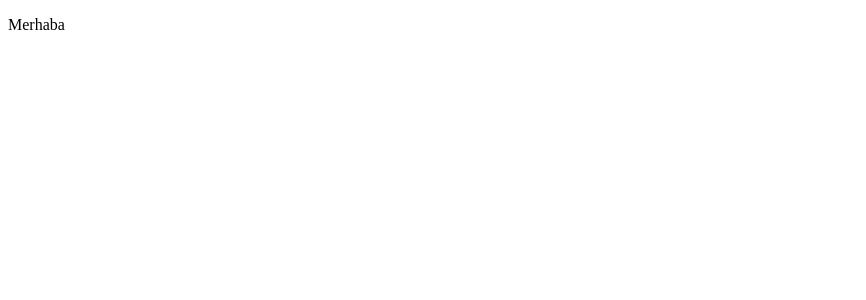
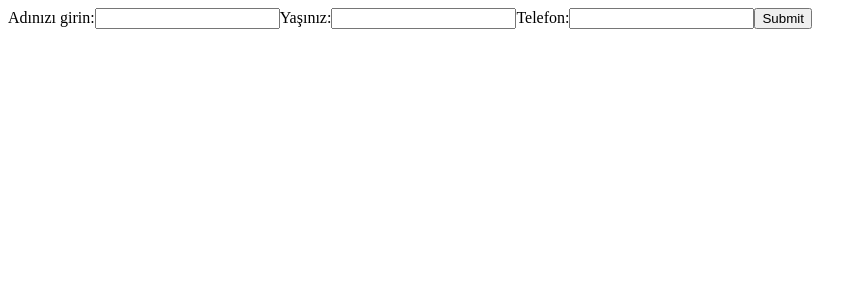
Before and after one commit to anilceyhanyeni/ders11, a React (Create React App) app: page / in a window 1280 px wide. Shown: the top 300 px of the page, without its empty margins (0-866 px from the left). Built offline with nearby package versions, Linux system fonts and the light colour scheme.

Commit message:
feat: Çoklu input form örneği yapıldı

```diff
--- /dev/null
+++ b/src/App.jsx
@@ -0,0 +1,57 @@
+import { useState } from "react"
+
+function App() {
+    const [inputlar, inputlariGuncelle] = useState({})
+
+    function formGuncelle(olay) {
+        const name = olay.target.name;
+        const value = olay.target.value;
+        inputlariGuncelle(oncekiObje => ({ ...oncekiObje, [name]: value }))
+    }
+
+    function formGonder(olay) {
+        olay.preventDefault()
+
+        if (inputlar.yas < 18) {
+            alert("Yaşınız uygun değil")
+        } else {
+            olay.target.submit()
+        }
+
+    }
+
+    return (
+        <form onSubmit={formGonder}>
+            <label>Adınızı girin:
+                <input
+                    type="text"
+                    name="ad"
+                    value={inputlar.ad || ""}
+                    onChange={formGuncelle}
+                />
+            </label>
+
+            <label>Yaşınız:
+                <input
+                    type="number"
+                    name="yas"
+                    value={inputlar.yas || ""}
+                    onChange={formGuncelle}
+                />
+            </label>
+
+            <label>Telefon:
+                <input
+                    type="number"
+                    name="tel"
+                    value={inputlar.tel || ""}
+                    onChange={formGuncelle}
+                />
+            </label>
+
+            <input type="submit" />
+        </form>
+    )
+}
+
+export default App
--- a/src/index.js
+++ b/src/index.js
@@ -1,7 +1,8 @@
 import React from 'react';
 import ReactDOM from 'react-dom/client';
+import App from './App';
 
 const root = ReactDOM.createRoot(document.getElementById('root'));
 root.render(
-    <p>Merhaba</p>
+    <App/>
 );
```
